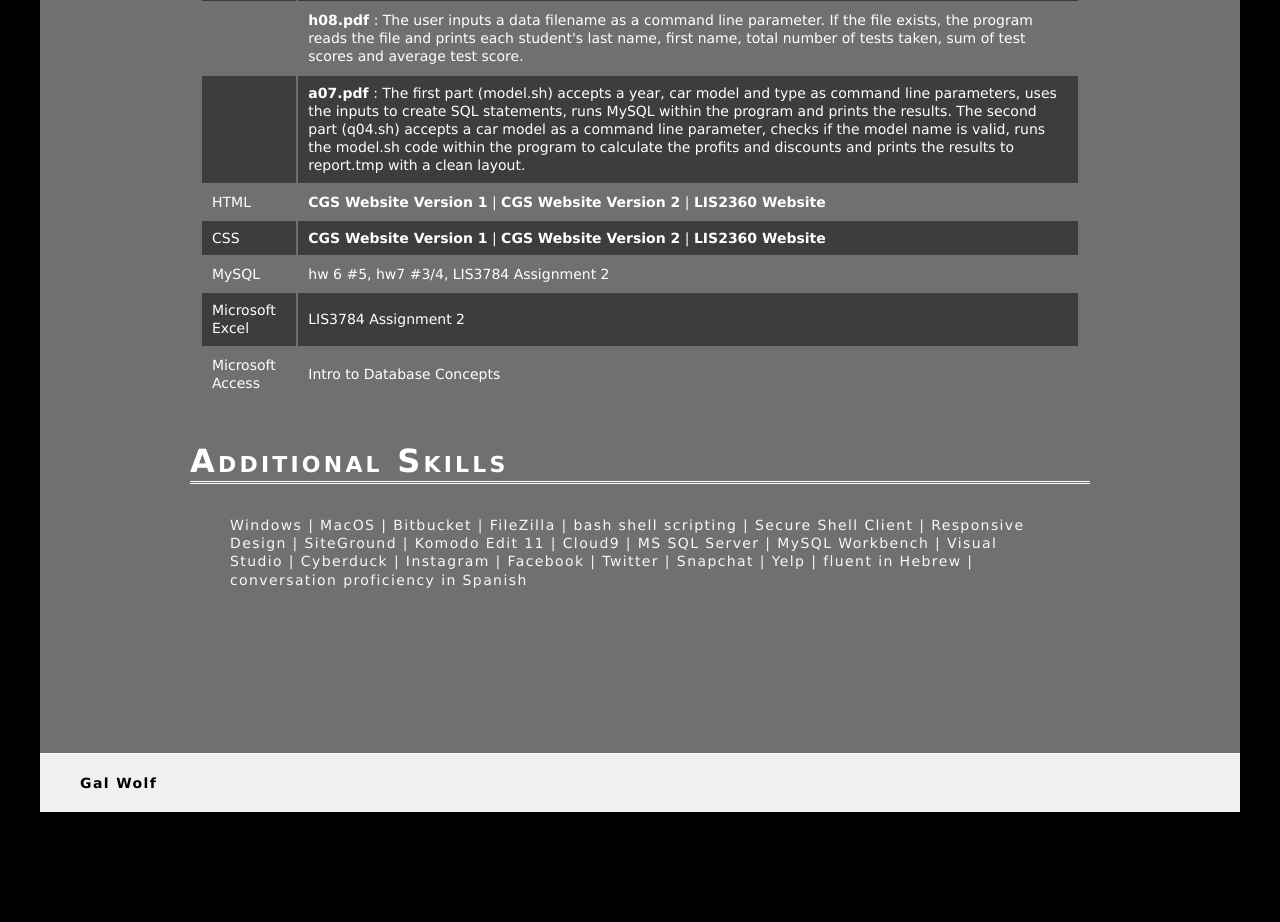
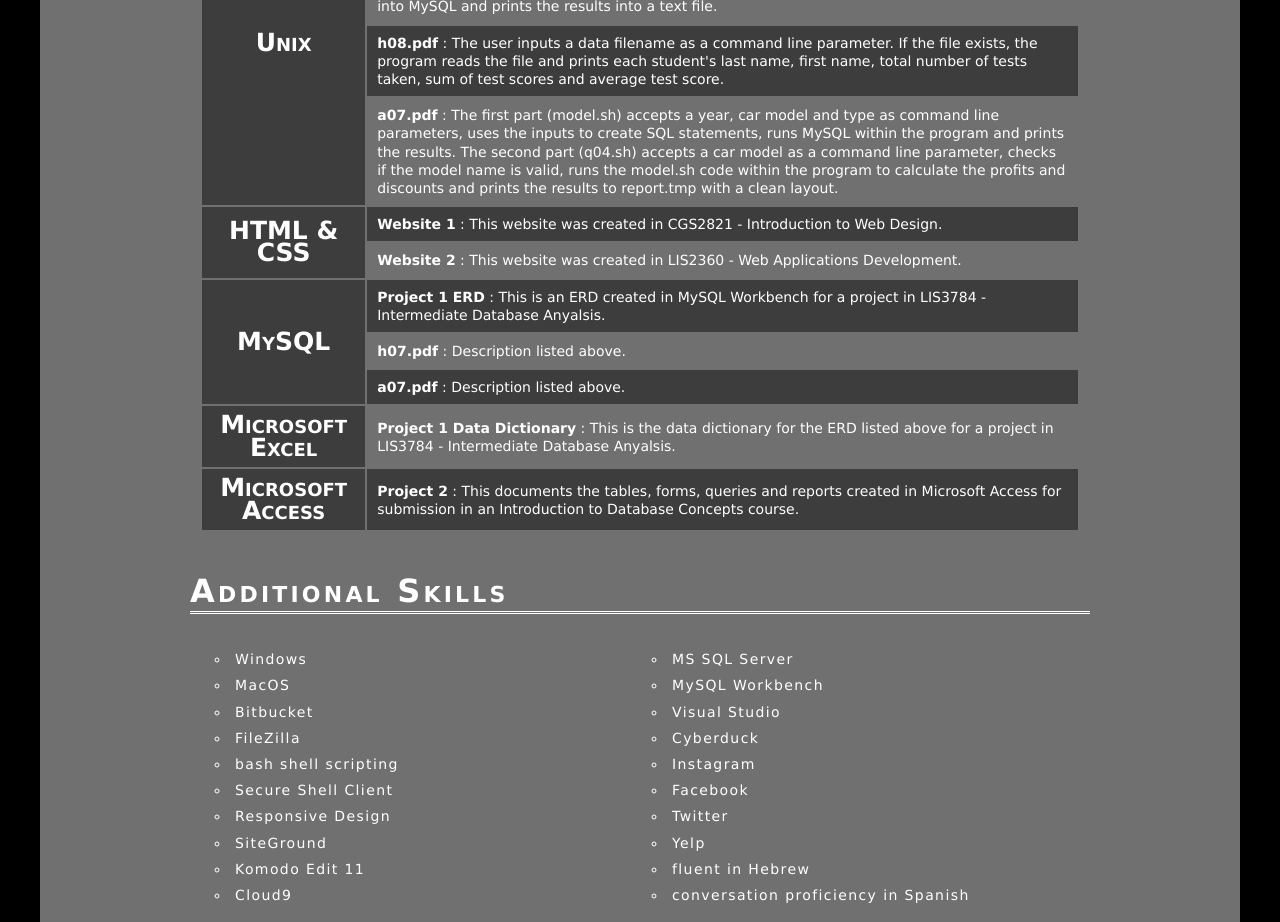
Before and after one commit to gw17c/interactiveresume, a plain HTML site: page skill.html in a window 1280 px wide. Shown: the part 658-1580 px from the top of the page. Before the commit the page ends 1470 px from the top, so only its background shows below. Drawn offline with Linux system fonts and the light colour scheme.

Commit message:
final resume

```diff
--- a/skill.html
+++ b/skill.html
@@ -33,67 +33,87 @@
                 <th>Examples</th>
               </tr>
               <tr>
-                <td>C++</td>
+                <th rowspan="5">C++</th>
                 <td><a href="https://gist.github.com/gw17c/692fc5c17e5e3c2855560b88e492690c" target="_blank">most_freq.cpp</a> : Prints out count of the most frequently occurring digit in a string.</td>
               </tr>
               <tr>
-                <td></td>
                 <td><a href="https://gist.github.com/gw17c/174216a7b5c365fe63b96ad8d16428a2" target="_blank">matrix.cpp</a> : This is the class Matrix and its member functions.</td>
               </tr>
               <tr>
-                <td></td>
                 <td><a href="https://gist.github.com/gw17c/ea43b732183c39e3b8f174c1812215e8" target="_blank">main.cpp</a> | <a href="https://gist.github.com/gw17c/7004c3652c879690fcf56add323fc5b3" target="_blank">roman.cpp</a> | <a href="https://gist.github.com/gw17c/657a19af925a37b30a7fc368446ed508" target="_blank">roman.hpp</a> : This is the class Roman and header file. When the main program is implemented, it converts Roman AUC years to integers and vice versa, and it converts Roman AUC years to AD years and vice versa.</td>
               </tr>
               <tr>
-                <td> </td>
                 <td><a href="https://gist.github.com/gw17c/38646f3f2ab73329d1821945fa4dea83" target="_blank">evaluate.cpp</a> : Simple calculator. Assumes the program will ask for numbers and operations and return the evaluated total. The program will output the result when a '?' is inputed.</td>
               </tr>
               <tr>
-                <td> </td>
                 <td><a href="https://gist.github.com/gw17c/c367e97de8344469e2c26340f01faf4a" target="_blank">concat_compos.cpp</a> : Main program that, given a number n, returns a substring
                 of the string formed by concatenating the first k composite numbers.</td>
               </tr>
               <tr>
-                <td>Unix</td>
+                <th rowspan="4">Unix</th>
                 <td><a href="unix/h5q4.pdf" target="_blank">h05.pdf</a> : The user inputs a data filename as a command line parameter. If the file exists, the program reads the file and prints the name, homework scores, quiz scores and exam scores of each student.</td>
               </tr>
               <tr>
-                <td></td>
                 <td><a href="unix/h7.pdf" target="_blank">h07.pdf</a> : The first file  prints out various lines of SQL statements to a SQL file using a for loop. The second file creates a link to the previous file in a new directory, runs the previous statements into MySQL and prints the results into a text file.</td>
               </tr>
               <tr>
-                <td></td>
                 <td><a href="unix/h8q5.pdf" target="_blank">h08.pdf</a> : The user inputs a data filename as a command line parameter. If the file exists, the program reads the file and prints each student's last name, first name, total number of tests taken, sum of test scores and average test score.</td>
               </tr>
               <tr>
-                <td></td>
                 <td><a href="unix/a7q4.pdf" target="_blank">a07.pdf</a> : The first part (model.sh) accepts a year, car model and type as command line parameters, uses the inputs to create SQL statements, runs MySQL within the program and prints the results. The second part (q04.sh) accepts a car model as a command line parameter, checks if the model name is valid, runs the model.sh code within the program to calculate the profits and discounts and prints the results to report.tmp with a clean layout.</td>
               </tr>
               <tr>
-                <td>HTML</td>
-                <td><a href="http://galw.sgedu.site/cgs2821/project07/" target="_blank">CGS Website Version 1</a> | <a href="http://galw.sgedu.site/cgs2821/project11/" target="_blank">CGS Website Version 2</a> | <a href="https://gw17c.github.io/lis2360_webdevelopment/lesson6_assignment/" target="_blank">LIS2360 Website</a></td>
+                <th rowspan="2">HTML & CSS</th>
+                <td><a href="http://galw.sgedu.site/cgs2821/project07/" target="_blank">Website 1</a> : This website was created in CGS2821 - Introduction to Web Design.</td>
               </tr>
               <tr>
-                <td>CSS</td>
-                <td><a href="http://galw.sgedu.site/cgs2821/project07/" target="_blank">CGS Website Version 1</a> | <a href="http://galw.sgedu.site/cgs2821/project11/" target="_blank">CGS Website Version 2</a> | <a href="https://gw17c.github.io/lis2360_webdevelopment/lesson6_assignment/" target="_blank">LIS2360 Website</a></td>
+                <td><a href="https://gw17c.github.io/lis2360_webdevelopment/lesson7_project_2/" target="_blank">Website 2</a> : This website was created in LIS2360 - Web Applications Development.</td>
               </tr>
               <tr>
-                <td>MySQL</td>
-                <td>hw 6 #5, hw7 #3/4, LIS3784 Assignment 2</td>
+                <th rowspan="3">MySQL</th>
+                <td><a href="images/erd.png" target="_blank">Project 1 ERD</a> : This is an ERD created in MySQL Workbench for a project in LIS3784 - Intermediate Database Anyalsis.</td>
               </tr>
               <tr>
-                <td>Microsoft Excel</td>
-                <td>LIS3784 Assignment 2</td>
+                <td><a href="unix/h7.pdf" target="_blank">h07.pdf</a> : Description listed above.</td>
               </tr>
               <tr>
-                <td>Microsoft Access</td>
-                <td>Intro to Database Concepts</td>
+                <td><a href="unix/a7q4.pdf" target="_blank">a07.pdf</a> : Description listed above.</td>
+              </tr>
+              <tr>
+                <th><strong>Microsoft Excel</strong></th>
+                <td><a href="P1_Data Dictionary.xlsx" target="_blank">Project 1 Data Dictionary</a> : This is the data dictionary for the ERD listed above for a project in LIS3784 - Intermediate Database Anyalsis.</td>
+              </tr>
+              <tr>
+                <th><strong>Microsoft Access</strong></th>
+                <td><a href="fp.pdf" target="_blank">Project 2</a> : This documents the tables, forms, queries and reports created in Microsoft Access for submission in an Introduction to Database Concepts course.</td>
               </tr>
             </table>
             </div>
-
+            <div id="skills">
             <h3>Additional Skills</h3>
-            <p>Windows | MacOS | Bitbucket | FileZilla | bash shell scripting | Secure Shell Client | Responsive Design | SiteGround | Komodo Edit 11 | Cloud9 | MS SQL Server | MySQL Workbench | Visual Studio | Cyberduck | Instagram | Facebook | Twitter | Snapchat | Yelp | fluent in Hebrew | conversation proficiency in Spanish</p>
+              <ol>
+                <li>Windows</li>
+                <li>MacOS</li>
+                <li>Bitbucket</li>
+                <li>FileZilla</li>
+                <li>bash shell scripting</li>
+                <li>Secure Shell Client</li>
+                <li>Responsive Design</li>
+                <li>SiteGround</li>
+                <li>Komodo Edit 11</li>
+                <li>Cloud9</li>
+                <li>MS SQL Server</li>
+                <li>MySQL Workbench</li>
+                <li>Visual Studio</li>
+                <li>Cyberduck</li>
+                <li>Instagram</li>
+                <li>Facebook</li>
+                <li>Twitter</li>
+                <li>Yelp</li>
+                <li>fluent in Hebrew</li>
+                <li>conversation proficiency in Spanish</li>
+              </ol>
+            </div> <!--end skills -->
         </div> <!-- end content -->
 
         <div id="footer">
--- a/style.css
+++ b/style.css
@@ -65,9 +65,14 @@ table, th, td {
 }
 th {
 	font-size: 25px;
+	line-height: .9em;
+	text-align: center;
 	font-variant: small-caps;
+	background-color: #3d3d3d;;
+
 }
-tr:nth-child(even) {background-color: #3d3d3d;}
+tr:nth-child(odd) {background-color: #3d3d3d;}
+
 
 #container {
 	width: 1200px;
@@ -107,7 +112,8 @@ tr:nth-child(even) {background-color: #3d3d3d;}
 }
 
 #table a:hover {
-	color: #ffff00;
+	color: #fff;
+	opacity: 0.8;
 	text-decoration: none;
 	font-style: normal;
 }
@@ -122,6 +128,16 @@ tr:nth-child(even) {background-color: #3d3d3d;}
 	padding: 80px 0px 80px 0px;
 }
 
+#skills ol {
+	list-style-type: circle;
+	columns: 2;
+
+}
+#skills li {
+	letter-spacing: 0.1em;
+	padding: 4px 5px;
+}
+
 #footer {
 	width: 100%;
 	background-color: #f0f0f0;
```
Also changed, not shown: exp.html (+12 -14 lines), images/erd.png (added), 2 other files.
